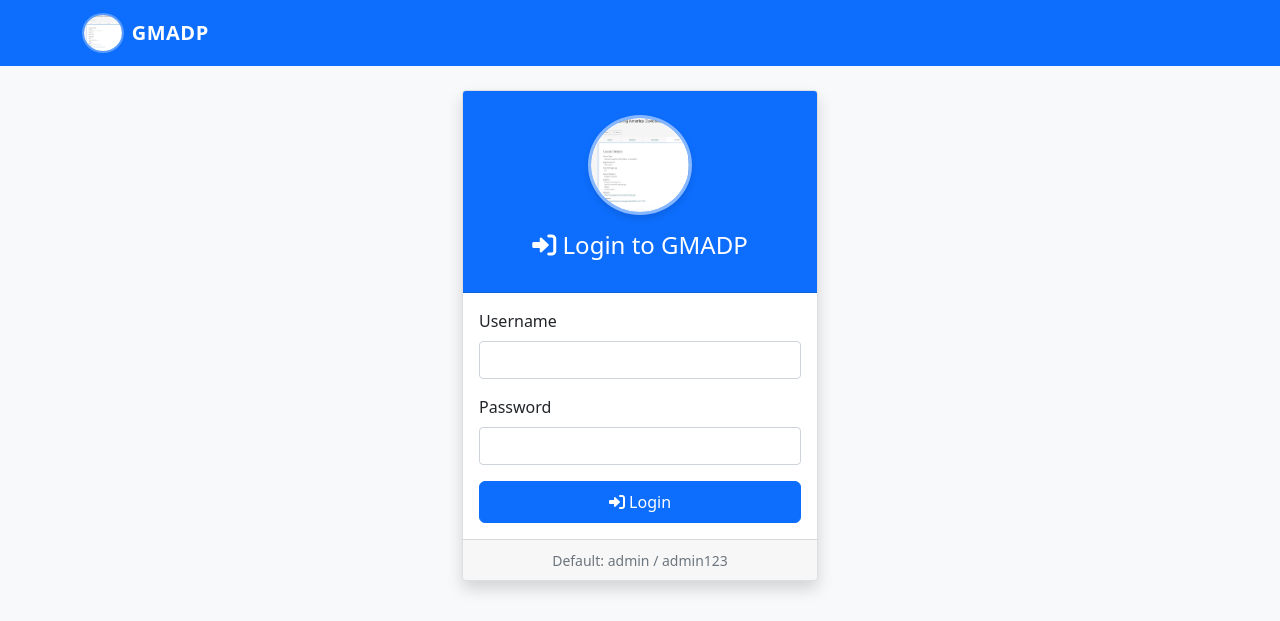
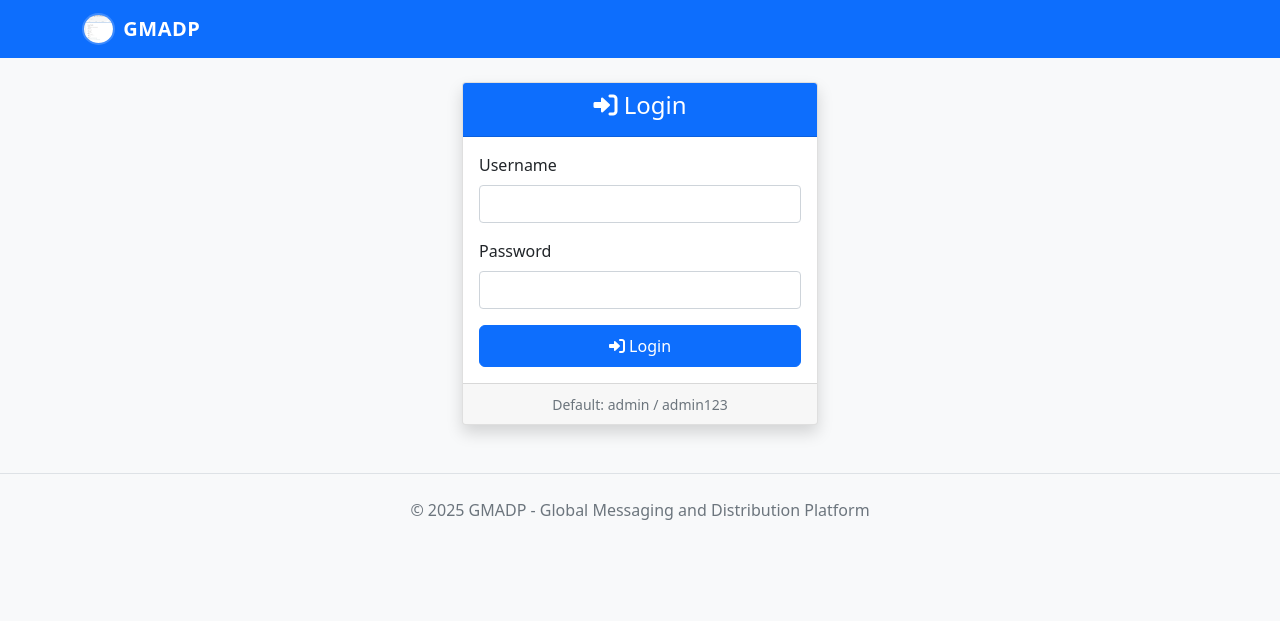
Before and after one commit to hmali/TiwlioSMS, a Flask app: page /login in a window 1280 px wide. Shown: the top 621 px of the page. Run offline with Flask 3, Linux system fonts and the light colour scheme; some libraries are stand-ins or nearby versions.

Commit message:
Simplify logo integration - keep original clean layout
CHANGES:
- Remove logo from login page (keep it simple and clean)
- Reduce navbar logo size from 40px to 32px (more subtle)
- Reduce logo border opacity for cleaner look
- Keep original login page layout unchanged

The logo now only appears in the navbar as a small brand icon,
maintaining the original clean design of the application.

```diff
--- a/static/css/style.css
+++ b/static/css/style.css
@@ -6,10 +6,10 @@ body {
 
 /* Logo Styling */
 .navbar-logo {
-    height: 40px;
+    height: 32px;
     width: auto;
     border-radius: 50%;
-    border: 2px solid rgba(255, 255, 255, 0.3);
+    border: 2px solid rgba(255, 255, 255, 0.2);
     transition: transform 0.3s ease;
 }
 
--- a/templates/login.html
+++ b/templates/login.html
@@ -6,9 +6,8 @@
 <div class="row justify-content-center">
     <div class="col-md-6 col-lg-4">
         <div class="card shadow">
-            <div class="card-header bg-primary text-white text-center py-4">
-                <img src="{{ url_for('static', filename='images/gmadp-logo.png') }}" alt="GMADP Logo" class="login-logo mb-3">
-                <h4><i class="fas fa-sign-in-alt"></i> Login to GMADP</h4>
+            <div class="card-header bg-primary text-white text-center">
+                <h4><i class="fas fa-sign-in-alt"></i> Login</h4>
             </div>
             <div class="card-body">
                 <form method="POST">
```
